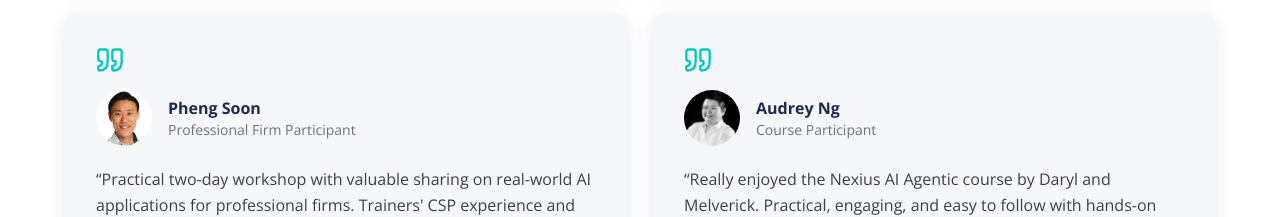
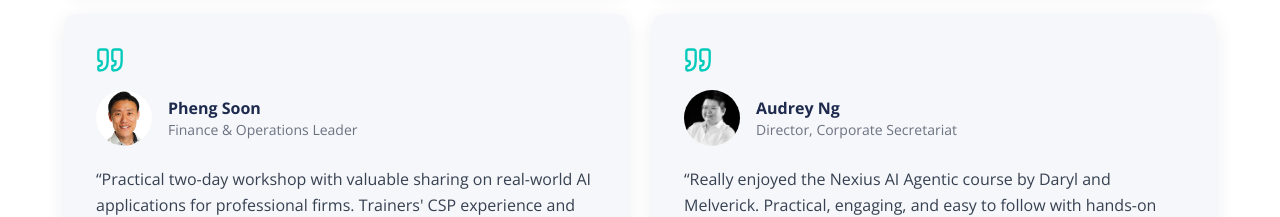
Before and after one commit to nexiuslabs/nexiusacademyskillsfuture, a React (Vite) app: page /about in a window 1280 px wide. Shown: the part 3520-3737 px from the top of the page. Built offline with nearby package versions, Linux system fonts and the light colour scheme; no server answers.

Commit message:
Update testimonial participant titles

```diff
--- a/components/sharedTestimonials.ts
+++ b/components/sharedTestimonials.ts
@@ -38,7 +38,7 @@ export const sharedTestimonials: SharedTestimonial[] = [
   {
     id: 5,
     name: 'Pheng Soon',
-    title: 'Professional Firm Participant',
+    title: 'Finance & Operations Leader',
     image: '/images/testimonials/pheng-soon.jpeg',
     quote:
       "Practical two-day workshop with valuable sharing on real-world AI applications for professional firms. Trainers' CSP experience and project sharing made the sessions engaging and relevant. Enjoyed the case-based collaboration and networking with fellow participants.",
@@ -46,7 +46,7 @@ export const sharedTestimonials: SharedTestimonial[] = [
   {
     id: 6,
     name: 'Audrey Ng',
-    title: 'Course Participant',
+    title: 'Director, Corporate Secretariat',
     image: '/images/testimonials/audrey-ng.jpeg',
     quote:
       'Really enjoyed the Nexius AI Agentic course by Daryl and Melverick. Practical, engaging, and easy to follow with hands-on activities and real-world examples. Highly recommended for everyone, regardless of experience level, exploring AI applications at work.',
```
